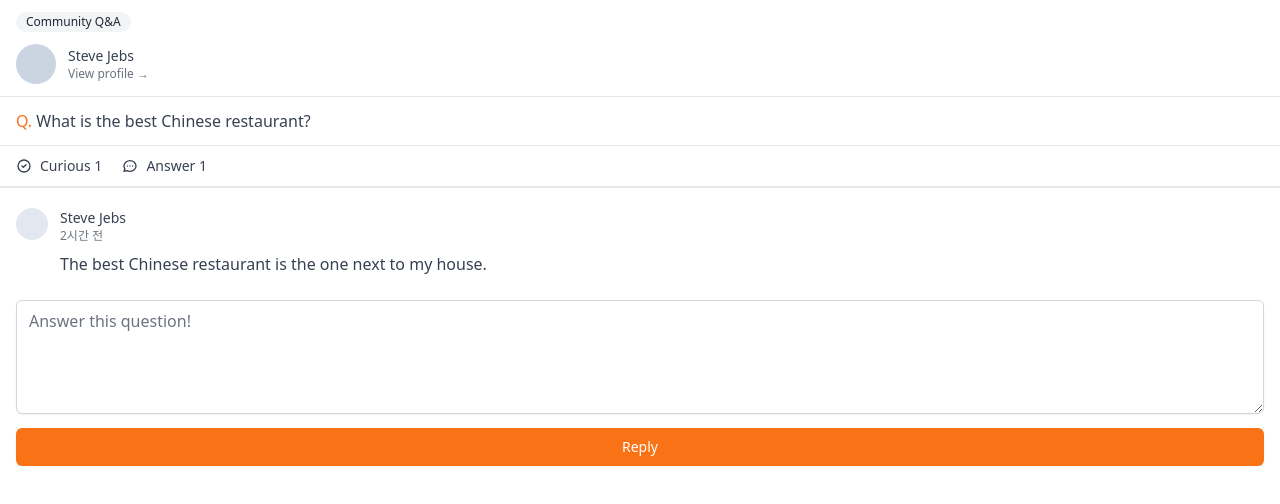
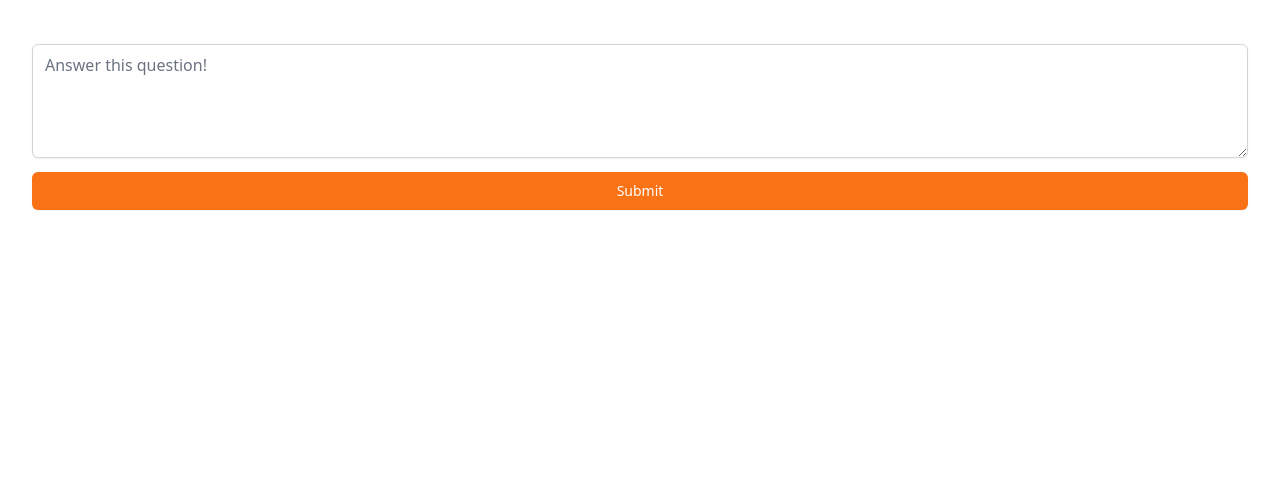
Before and after one commit to seonhop/carrot-market, a Next.js app: page /community/write in a window 1280 px wide. Shown: the top 504 px of the page. Built offline with nearby package versions, Linux system fonts and the light colour scheme.

Commit message:
write page

```diff
--- /dev/null
+++ b/pages/community/write.tsx
@@ -0,0 +1,20 @@
+import type { NextPage } from "next";
+
+const Write: NextPage = () => {
+	return (
+		<div className="px-4 py-10">
+			<div className="px-4">
+				<textarea
+					className="mt-1 w-full rounded-md border-gray-300 shadow-sm focus:border-orange-500 focus:ring-orange-500 "
+					rows={4}
+					placeholder="Answer this question!"
+				/>
+				<button className="mt-2 w-full rounded-md border border-transparent bg-orange-500 py-2 px-4 text-sm font-medium text-white shadow-sm hover:bg-orange-600 focus:outline-none focus:ring-2 focus:ring-orange-500 focus:ring-offset-2 ">
+					Submit
+				</button>
+			</div>
+		</div>
+	);
+};
+
+export default Write;
```
